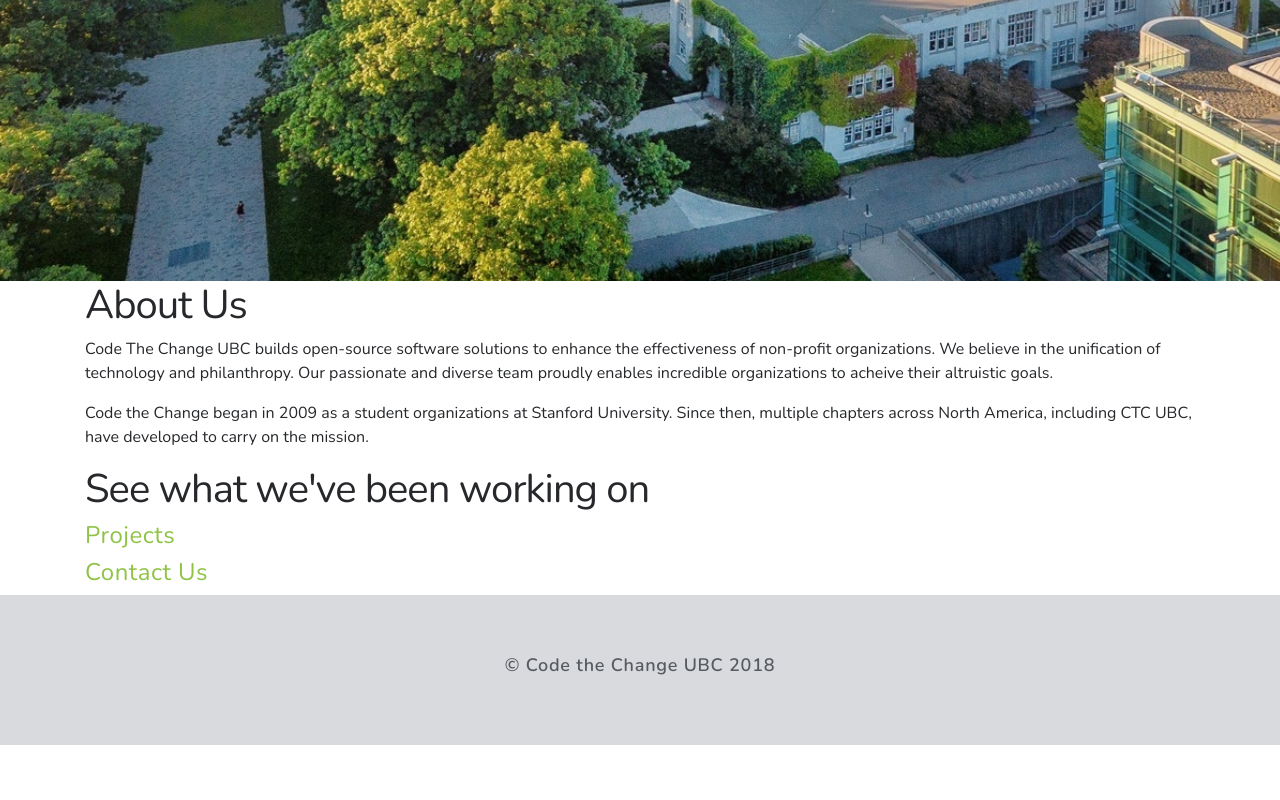
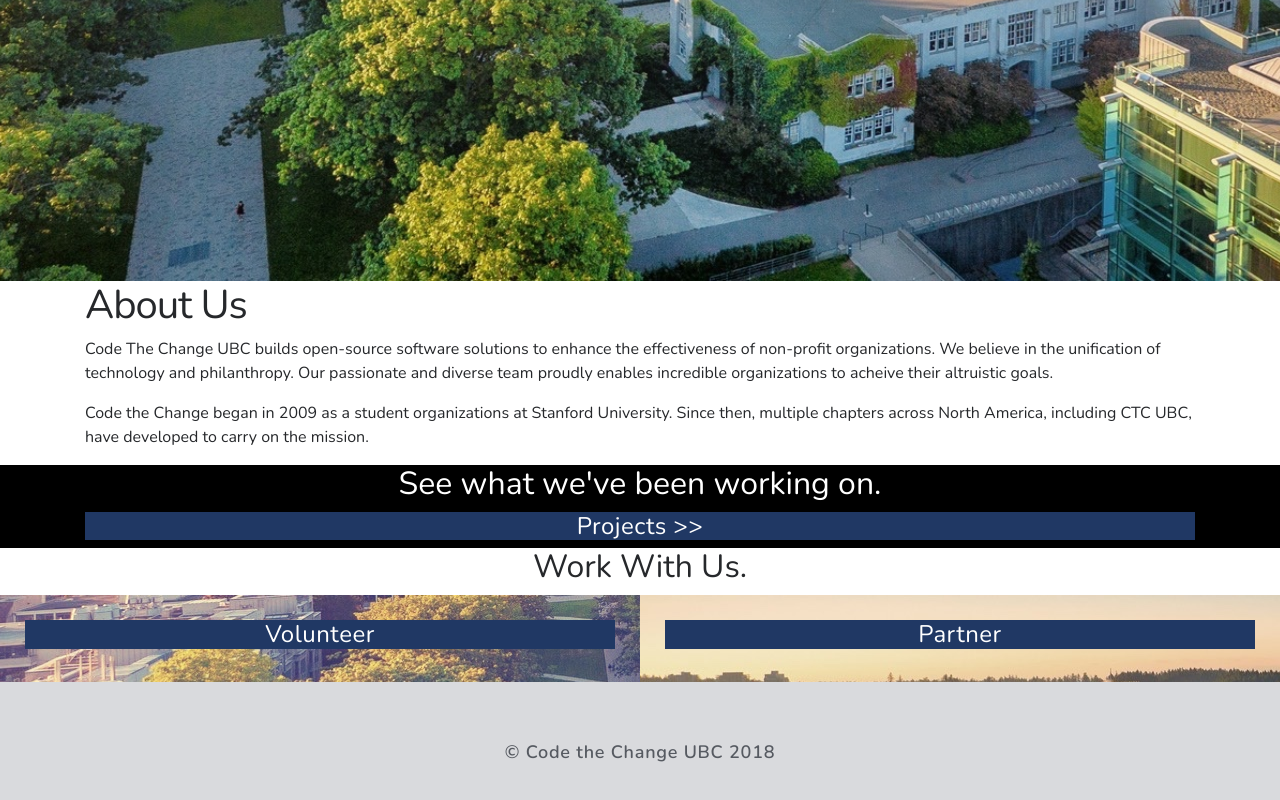
Before and after one commit to CodeTheChangeUBC/CTC-site, a plain HTML site: page index.html in a window 1280 px wide. Shown: the part 450-1250 px from the top of the page. Before the commit the page ends 1195 px from the top, so only its background shows below. Drawn offline with nearby package versions, Linux system fonts and the light colour scheme.

Commit message:
new index styling

```diff
--- a/index.html
+++ b/index.html
@@ -72,23 +72,31 @@
          <div class="container">
             <div class="row">
                <div class="col">
-            <h2>See what we've been working on</h2>
+                  <h3>See what we've been working on.</h3>
                   <a href="projects.html">
-              <h5 class="pageButton">Projects</h5>
+                     <h5 class="pageButton">Projects >></h5>
                   </a>
                </div>
             </div>
          </div>
       </section>
 
-    <section id="contactBanner">
-      <div class="container">
+      <section id="joinBanner">
+         <h3>Work With Us.</h3>
+                 <div class="container-fluid">
         <div class="row">
-          <div class="col">
-            <a href="contact.html">
-              <h5 class="pageButton">Contact Us</h5>
-            </a>
+
+         <div id="volButton" class="col-12 col-md-6">
+
+            <h5 class="pageButton">Volunteer</h5>
+
          </div>
+
+         <div id="partnerButton" class="col-12 col-md-6">
+
+            <h5 class="pageButton">Partner</h5>
+         </div>
+
          </div>
          </div>
       </section>
--- a/src/scss/styles.scss
+++ b/src/scss/styles.scss
@@ -71,3 +71,27 @@
   height: 150px;
   line-height: 150px;
 }
+
+#projectBanner{
+   background-color:black;
+   color:white;
+   text-align:center;
+}
+
+#joinBanner {
+   text-align: center;
+}
+.pageButton {
+   color:white;
+   background-color: $secondary;
+}
+
+#volButton {
+   background-image: url(../../assets/images/ubcmainmall_edit.jpg);
+   padding: 25px;
+}
+
+#partnerButton {
+   background-image: url(../../assets/images/ubcmainmall.jpg);
+   padding: 25px;
+}
```
Also changed, not shown: assets/css/styles.css, styles.css (deleted), 1 other file. Lines whose indentation alone changed are shown as unchanged.
